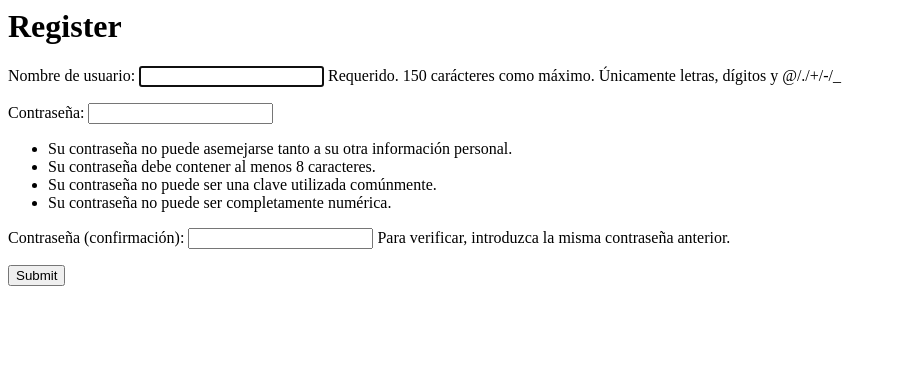
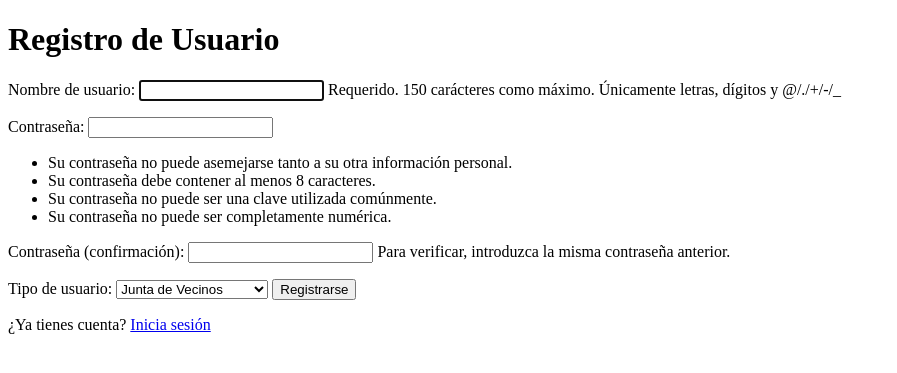
Before and after one commit to Nobitape/CERTAMEN3-VillaVerde-, a Django app: page /register in a window 1280 px wide. Shown: the top 373 px of the page, without its empty margins (0-897 px from the left). Run offline with Django 5.2, Linux system fonts and the light colour scheme.

Commit message:
Paginas simples de registro y login usando el default de django

```diff
--- a/config/urls.py
+++ b/config/urls.py
@@ -22,9 +22,8 @@ from talleres import views
 urlpatterns = [
     path('admin/', admin.site.urls),
     path('', views.main, name='main'),
+    path('', include('talleres.urls')),
     path('talleres', views.talleres, name='talleres'),
-    path('login', views.login, name='login'),
-    path('register', views.register, name='register'),
     path('api/', include('api.urls')),
     path('api-auth/', include('rest_framework.urls')),
 
--- a/talleres/templates/talleres/register.html
+++ b/talleres/templates/talleres/register.html
@@ -1,13 +1,27 @@
 {% load static %}
 
-<h1>Register</h1>
+<!DOCTYPE html>
+<html lang="es">
+<head>
+    <meta charset="UTF-8">
+    <title>Registro</title>
+</head>
+<body>
+    <h1>Registro de Usuario</h1>
 
+    <form method="POST">
+        {% csrf_token %}
+        {{ form.as_p }}
 
-<form method="POST" action="">
-    {% csrf_token %}
+        <label for="tipo_usuario">Tipo de usuario:</label>
+        <select name="tipo_usuario" id="tipo_usuario">
+            <option value="junta">Junta de Vecinos</option>
+            <option value="funcionario">Funcionario Municipal</option>
+        </select>
 
-    {{form.as_p}}
+        <button type="submit">Registrarse</button>
+    </form>
 
-    <input type="submit" name="Crear Usuario">
-
-</form>
+    <p>¿Ya tienes cuenta? <a href="{% url 'login' %}">Inicia sesión</a></p>
+</body>
+</html>
--- a/talleres/urls.py
+++ b/talleres/urls.py
@@ -1,6 +1,8 @@
-from django.urls import path
-
+from django.urls import path, include
+from . import views
 
 urlpatterns = [
-
+    path('login', views.login_view, name='login'),
+    path('register', views.register, name='register'),
+    path('logout', views.logout, name='logout'),
 ]
--- a/talleres/views.py
+++ b/talleres/views.py
@@ -1,7 +1,9 @@
 from django.shortcuts import render, redirect
 from django.http import HttpResponse
 from django.forms import inlineformset_factory
-from django.contrib.auth.forms import UserCreationForm
+from django.contrib.auth.forms import UserCreationForm, AuthenticationForm
+from django.contrib.auth import login, logout, authenticate
+from django.contrib.auth.models import User
 
 from .models import Taller
 from datetime import date
@@ -22,11 +24,29 @@ def register(request):
     if request.method == 'POST':
         form = UserCreationForm(request.POST)
         if form.is_valid():
-            form.save()
-            return redirect('register')
+            user = form.save(commit=False)
 
-    contexto = {'form':form}
-    return render(request, 'talleres/register.html', contexto)
+            tipo = request.POST.get('tipo_usuario')
+            if tipo == 'funcionario':
+                user.is_staff = True
+            user.save()
 
-def login(request):
-    return render(request, 'talleres/login.html')
+            login(request, user)  # lo loguea automáticamente
+            return redirect('main')  # o donde quieras redirigir
+
+    return render(request, 'talleres/register.html', {'form': form})
+
+def login_view(request):
+    if request.method == 'POST':
+        form = AuthenticationForm(data=request.POST)
+        if form.is_valid():
+            user = form.get_user()
+            login(request, user)
+            return redirect('main')
+    else:
+        form = AuthenticationForm()
+    return render(request, 'talleres/login.html', {'form': form})
+
+def logout(request):
+    logout(request)
+    return redirect('login')
```
Also changed, not shown: talleres/templates/talleres/login.html (+20 -1 lines).
